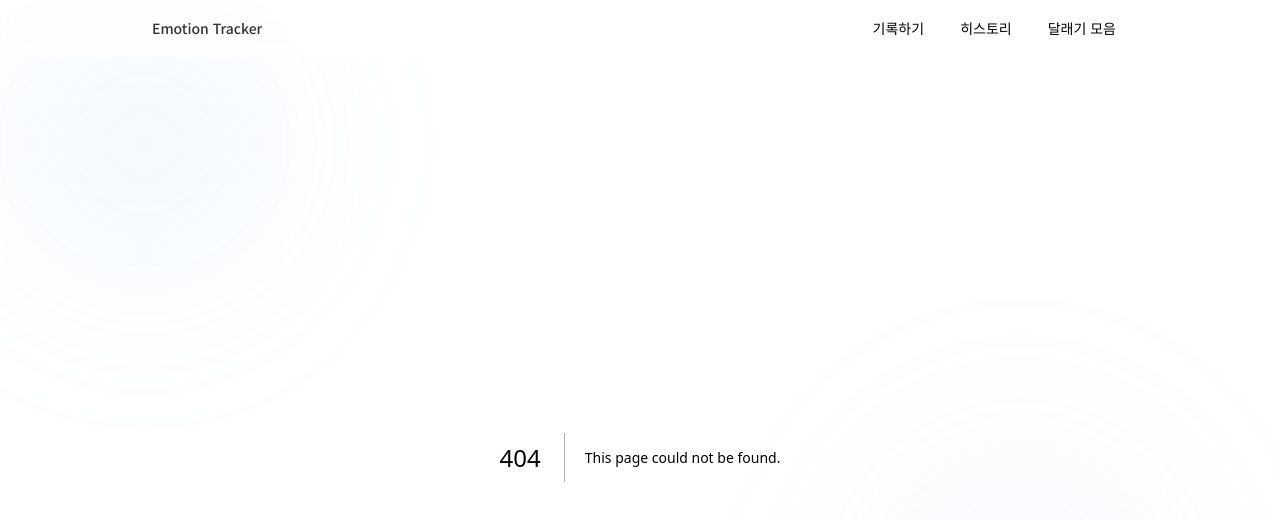
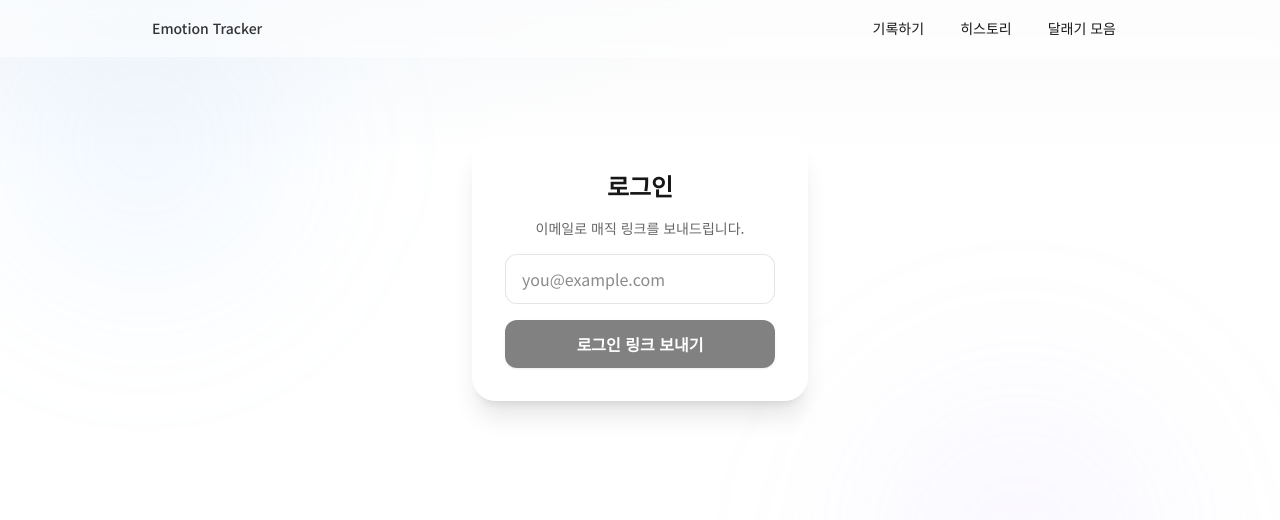
Before and after one commit to wangmul/emotion-tracker, a Next.js app in the folder web/: page /auth/sign-in in a window 1280 px wide. Before the commit this address had no page. Shown: the top 520 px of the page. Built offline with nearby package versions, Linux system fonts and the light colour scheme; no server answers.

Commit message:
fix(auth): 해시 토큰 매직링크 처리(setSession) 추가 및 세션 반영

```diff
--- /dev/null
+++ b/web/src/app/auth/sign-in/page.tsx
@@ -0,0 +1,60 @@
+"use client";
+
+import { useState } from "react";
+import { getSupabase } from "@/lib/supabase/client";
+
+export default function SignInPage() {
+  const supabase = getSupabase();
+  const [email, setEmail] = useState("");
+  const [sending, setSending] = useState(false);
+  const [sent, setSent] = useState(false);
+  const [error, setError] = useState<string | null>(null);
+
+  const sendMagicLink = async () => {
+    setError(null);
+    setSent(false);
+    setSending(true);
+    try {
+      const redirect = typeof window !== "undefined" ? window.location.origin : undefined;
+      const { error: err } = await supabase.auth.signInWithOtp({
+        email,
+        options: { emailRedirectTo: redirect },
+      });
+      if (err) {
+        setError(err.message);
+      } else {
+        setSent(true);
+      }
+    } catch (e: unknown) {
+      const msg = e instanceof Error ? e.message : "알 수 없는 오류가 발생했습니다.";
+      setError(msg);
+    } finally {
+      setSending(false);
+    }
+  };
+
+  return (
+    <main className="mx-auto w-full max-w-sm px-4 py-16 sm:px-6 sm:py-20">
+      <div className="rounded-3xl border border-white/15 bg-white/60 shadow-xl backdrop-blur-md dark:bg-white/5 p-8 space-y-4">
+        <h1 className="text-2xl font-semibold text-center">로그인</h1>
+        <p className="text-sm text-black/60 dark:text-white/60 text-center">이메일로 매직 링크를 보내드립니다.</p>
+        <input
+          type="email"
+          value={email}
+          onChange={(e) => setEmail(e.target.value)}
+          placeholder="you@example.com"
+          className="w-full rounded-xl border border-black/10 bg-white/80 px-4 py-3 focus:ring-2 focus:ring-[#94a3b8]/30 dark:border-white/15 dark:bg-white/10"
+        />
+        <button
+          onClick={sendMagicLink}
+          disabled={sending || !email}
+          className="w-full rounded-xl bg-foreground/90 text-background px-6 py-3 font-semibold shadow hover:shadow-lg transition-all active:scale-[0.99] disabled:opacity-60"
+        >
+          {sending ? "전송 중..." : "로그인 링크 보내기"}
+        </button>
+        {sent && <p className="text-sm text-green-600">메일함을 확인해 로그인 링크를 클릭하세요.</p>}
+        {error && <p className="text-sm text-red-500">{error}</p>}
+      </div>
+    </main>
+  );
+}
--- a/web/src/app/layout.tsx
+++ b/web/src/app/layout.tsx
@@ -1,6 +1,7 @@
 import type { Metadata } from "next";
 import Link from "next/link";
 import { Geist, Geist_Mono, Noto_Sans_KR } from "next/font/google";
+import AuthListener from "@/components/auth/AuthListener";
 import "./globals.css";
 
 const geistSans = Geist({
@@ -52,6 +53,7 @@ export default function RootLayout({
             </div>
           </header>
           {children}
+          <AuthListener />
         </div>
       </body>
     </html>
--- a/web/src/app/record/step-1/page.tsx
+++ b/web/src/app/record/step-1/page.tsx
@@ -2,6 +2,7 @@
 
 import Link from "next/link";
 import { useRouter } from "next/navigation";
+import { useRequireAuth } from "@/lib/auth";
 import { useEffect } from "react";
 import { useForm } from "react-hook-form";
 import { z } from "zod";
@@ -24,6 +25,7 @@ type FormData = z.infer<typeof schema>;
 
 export default function StepOnePage() {
   const router = useRouter();
+  const { loading } = useRequireAuth();
   const {
     register,
     handleSubmit,
@@ -99,6 +101,7 @@ export default function StepOnePage() {
     })();
   }, [selectedDate, setValue]);
 
+  if (loading) return null;
   return (
     <main className="mx-auto w-full max-w-2xl px-4 py-8 sm:px-6 sm:py-12">
       <div className="rounded-3xl border border-white/15 bg-white/60 shadow-xl backdrop-blur-md dark:bg-white/5 p-8">
--- a/web/src/app/record/step-2/page.tsx
+++ b/web/src/app/record/step-2/page.tsx
@@ -9,6 +9,7 @@ import { loadStepOne } from "@/lib/storage";
 import { getSupabase } from "@/lib/supabase/client";
 import type { DailyEntry } from "@/types/dailyEntry";
 import { format } from "date-fns";
+import { useRequireAuth } from "@/lib/auth";
 
 const schema = z.object({
   mustDo0: z.string().trim(),
@@ -25,6 +26,7 @@ export const dynamic = "force-dynamic";
 
 export default function StepTwoPage() {
   const router = useRouter();
+  const { loading } = useRequireAuth();
   const [submitting, setSubmitting] = useState(false);
   const [error, setError] = useState<string | null>(null);
 
@@ -161,6 +163,7 @@ export default function StepTwoPage() {
     }
   };
 
+  if (loading) return null;
   return (
     <main className="mx-auto w-full max-w-2xl px-4 py-8 sm:px-6 sm:py-12">
       <div className="rounded-3xl border border-white/15 bg-white/60 shadow-xl backdrop-blur-md dark:bg-white/5 p-8">
--- a/web/src/app/record/step-3/page.tsx
+++ b/web/src/app/record/step-3/page.tsx
@@ -8,6 +8,7 @@ import { zodResolver } from "@hookform/resolvers/zod";
 import { loadStepOne, clearStepOne } from "@/lib/storage";
 import { getSupabase } from "@/lib/supabase/client";
 import { format } from "date-fns";
+import { useRequireAuth } from "@/lib/auth";
 
 const schema = z.object({
   methods: z.string().trim().max(1000).optional().default(""),
@@ -17,6 +18,7 @@ type FormData = z.infer<typeof schema>;
 
 export default function StepThreePage() {
   const router = useRouter();
+  const { loading } = useRequireAuth();
   const [submitting, setSubmitting] = useState(false);
   const [error, setError] = useState<string | null>(null);
 
@@ -88,6 +90,7 @@ export default function StepThreePage() {
     }
   };
 
+  if (loading) return null;
   return (
     <main className="mx-auto w-full max-w-2xl px-4 py-8 sm:px-6 sm:py-12">
       <div className="rounded-3xl border border-white/15 bg-white/60 shadow-xl backdrop-blur-md dark:bg-white/5 p-8">
--- /dev/null
+++ b/web/src/components/auth/AuthListener.tsx
@@ -0,0 +1,49 @@
+"use client";
+
+import { useEffect } from "react";
+import { useRouter } from "next/navigation";
+import { getSupabase } from "@/lib/supabase/client";
+
+export default function AuthListener() {
+  const router = useRouter();
+
+  useEffect(() => {
+    const supabase = getSupabase();
+
+    const url = new URL(window.location.href);
+    const hasCode = url.searchParams.get("code");
+    const hash = window.location.hash;
+    const hasHashTokens = hash.includes("access_token=") && hash.includes("refresh_token=");
+
+    (async () => {
+      try {
+        if (hasCode) {
+          await supabase.auth.exchangeCodeForSession();
+        } else if (hasHashTokens) {
+          const params = new URLSearchParams(hash.slice(1));
+          const access_token = params.get("access_token") ?? "";
+          const refresh_token = params.get("refresh_token") ?? "";
+          if (access_token && refresh_token) {
+            await supabase.auth.setSession({ access_token, refresh_token });
+          }
+        }
+        // Clean URL (remove query/hash)
+        const clean = window.location.origin + window.location.pathname;
+        window.history.replaceState({}, "", clean);
+      } catch {
+        // ignore
+      }
+    })();
+
+    const { data: sub } = supabase.auth.onAuthStateChange((_event, _session) => {
+      // Re-render current route to reflect auth changes
+      router.refresh();
+    });
+
+    return () => {
+      sub.subscription.unsubscribe();
+    };
+  }, [router]);
+
+  return null;
+}
--- /dev/null
+++ b/web/src/lib/auth.ts
@@ -0,0 +1,33 @@
+"use client";
+
+import { useEffect, useState } from "react";
+import { useRouter } from "next/navigation";
+import { getSupabase } from "@/lib/supabase/client";
+
+export function useRequireAuth(): { userId: string | null; loading: boolean } {
+  const router = useRouter();
+  const [userId, setUserId] = useState<string | null>(null);
+  const [loading, setLoading] = useState(true);
+
+  useEffect(() => {
+    const supabase = getSupabase();
+    let isMounted = true;
+
+    (async () => {
+      const { data } = await supabase.auth.getSession();
+      const uid = data.session?.user?.id ?? null;
+      if (!uid) {
+        router.replace("/auth/sign-in");
+      } else if (isMounted) {
+        setUserId(uid);
+      }
+      setLoading(false);
+    })();
+
+    return () => {
+      isMounted = false;
+    };
+  }, [router]);
+
+  return { userId, loading };
+}
```
